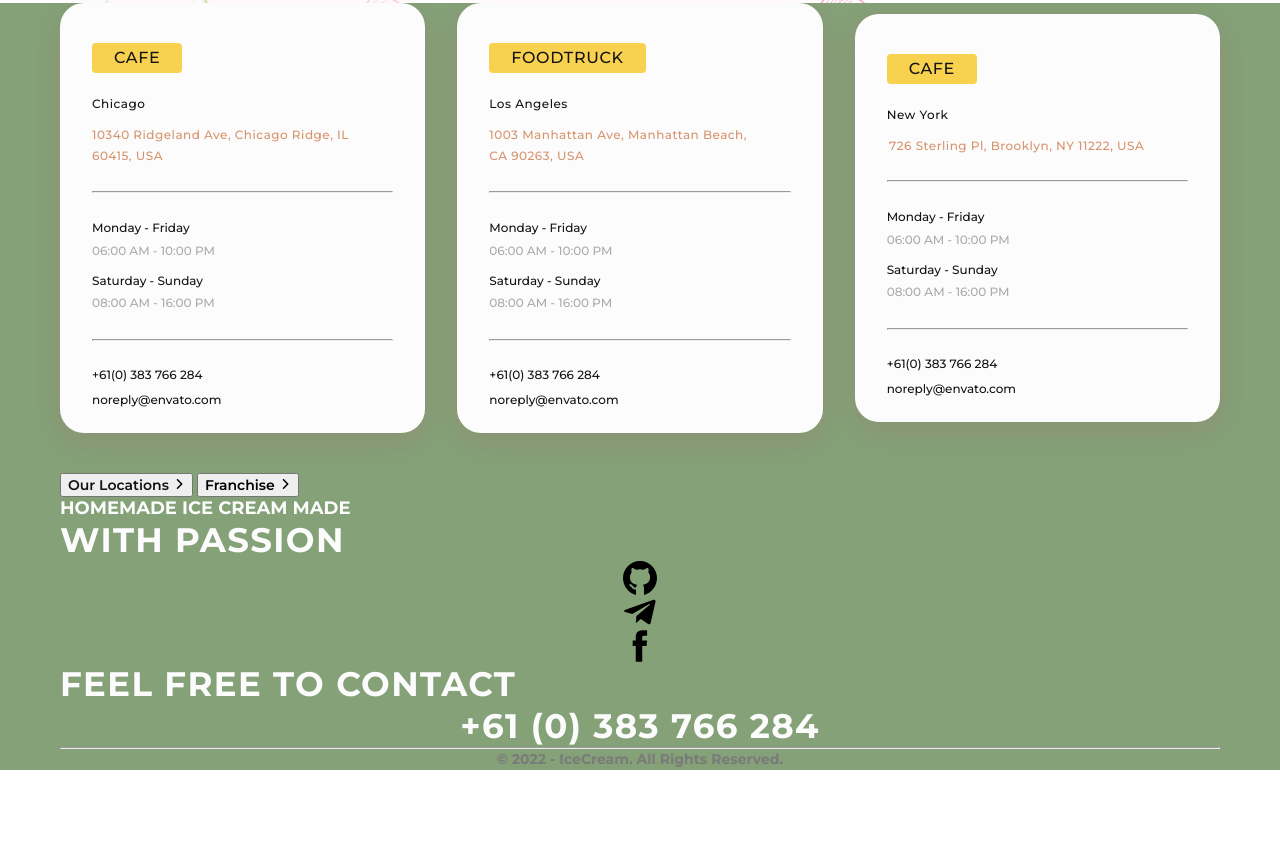
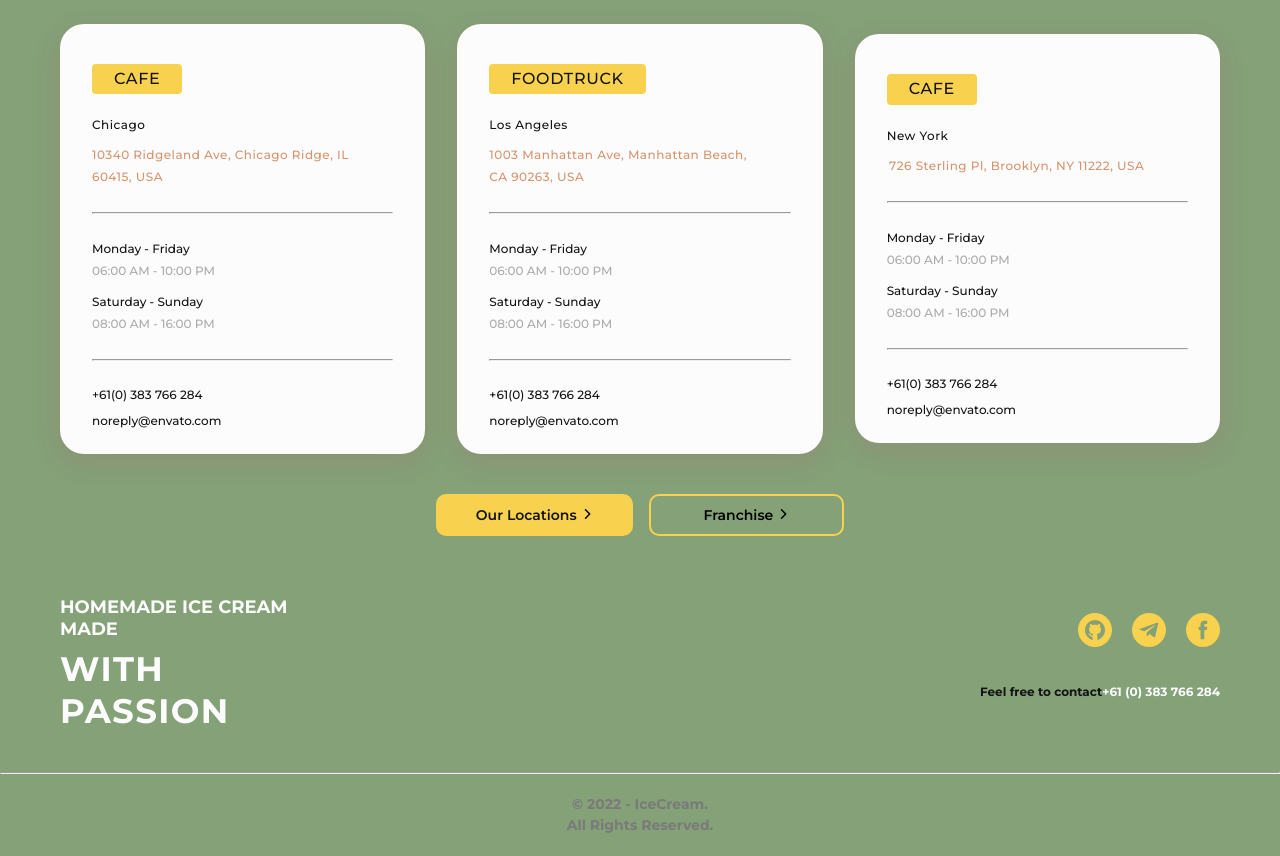
Before and after one commit to gapro666/ice-cream, a plain HTML site: page index.html in a window 1280 px wide. Shown: the part 3356-4212 px from the top of the page. Before the commit the page ends 4126 px from the top, so only its background shows below. Drawn offline with nearby package versions, Linux system fonts and the light colour scheme; a web font is replaced by a local one.

```diff
--- a/index.html
+++ b/index.html
@@ -222,7 +222,11 @@
         </div>
       </section>
       <section class="reviews">
-        <div class="splide container" id="reviews-splide" aria-label="Splide Basic HTML Example">
+        <div
+          class="splide container"
+          id="reviews-splide"
+          aria-label="Splide Basic HTML Example"
+        >
           <div class="splide__track">
             <ul class="reviews-list splide__list">
               <li class="reviews-item splide__slide">
@@ -255,8 +259,8 @@
                   class="reviews-img-user"
                 />
                 <p class="reviews-text">
-                Every day we come to you with friends after classes in college.
-                We love your ice cream and casual atmosphere!
+                  Every day we come to you with friends after classes in
+                  college. We love your ice cream and casual atmosphere!
                 </p>
                 <h3 class="reviews-title">Bryan, New-York</h3>
               </li>
@@ -373,6 +377,7 @@
               >
             </li>
           </ul>
+          <div class="location-div">
             <button type="button" class="location-btn">
               Our Locations
               <svg width="12" height="12">
@@ -386,42 +391,48 @@
               </svg>
             </button>
           </div>
+        </div>
       </section>
     </main>
     <footer class="footer">
-      <div class="container">
+      <div class="container footer-div-wrap">
+        <div class="footer-wrap">
           <h3 class="footer-subtilte">homemade ice cream made</h3>
           <h2 class="footer-tilte">with passion</h2>
+        </div>
+        <div class="footer-wrap">
           <ul class="footer-list">
             <li class="footer-item">
               <a href="">
-              <svg width="34" height="34" class="footer-icon">
+                <svg width="20" height="20" class="footer-icon">
                   <use href="img/symbol-defs.svg#github"></use>
                 </svg>
               </a>
             </li>
             <li class="footer-item">
               <a href="">
-              <svg width="34" height="34" class="footer-icon">
+                <svg width="20" height="20" class="footer-icon">
                   <use href="img/symbol-defs.svg#telegram"></use>
                 </svg>
               </a>
             </li>
             <li class="footer-item">
               <a href="">
-              <svg width="34" height="34" class="footer-icon">
+                <svg width="20" height="20" class="footer-icon">
                   <use href="img/symbol-defs.svg#facebook"></use>
                 </svg>
               </a>
             </li>
           </ul>
           <p class="footer-text">
-          Feel free to contact<a href="tel:+610383766284"
-            >+61 (0) 383 766 284</a
-          >
-
-
+            Feel free to contact<a
+              class="footer-contact"
+              href="tel:+610383766284"
+              >+61 (0) 383 766 284</a>
           </p>
+        </div>
+      </div>
+      <div class="footer-div">
         <hr class="footer-line" />
         <p class="footer-lext">© 2022 - IceCream. All Rights Reserved.</p>
       </div>
--- a/sass/base/_reset.scss
+++ b/sass/base/_reset.scss
@@ -10,7 +10,8 @@ h2,
 h3,
 h4,
 h5,
-h6 {
+h6,
+section {
   margin: 0;
   padding: 0
 }
--- a/sass/layout/_footer.scss
+++ b/sass/layout/_footer.scss
@@ -1,58 +1,100 @@
 .footer {
-background-color: #84A178;
+  background-color: #84a178;
+  padding-top: 1095px;
   .footer-subtilte {
-color: #FCFCFC;
-font-family: Montserrat;
+    color: #fcfcfc;
     font-size: 18px;
-font-style: normal;
     font-weight: 700;
-line-height: normal;
     text-transform: uppercase;
+    padding-bottom: 16px;
+    width: 240px;
   }
   .footer-tilte {
-color: #FCFCFC;
-font-family: Montserrat;
+    color: #fcfcfc;
     font-size: 34px;
-font-style: normal;
     font-weight: 700;
-line-height: normal;
     letter-spacing: 1.36px;
     text-transform: uppercase;
+    padding-bottom: 60px;
+    width: 200px;
   }
   .footer-list {
+    display: flex;
+    justify-content: flex-end;
+    column-gap: 20px;
+    padding-bottom: 20px;
   }
   .footer-item {
+    border-radius: 50%;
+    height: 34px;
+    width: 34px;
+    background-color: #f8d24e;
+    display: flex;
+    justify-content: center;
+    align-items: center;
   }
   .footer-icon {
+    fill: #84a178;
   }
   .footer-text {
-color: #FCFCFC;
-font-family: Montserrat;
-font-size: 34px;
-font-style: normal;
+    color: #131313;
+    text-align: right;
+    font-size: 12px;
     font-weight: 700;
-line-height: normal;
-letter-spacing: 1.36px;
-text-transform: uppercase;
+    line-height: 186%; /* 22.32px */
+  }
+  .footer-contact {
+    color: #fcfcfc;
+    font-size: 12px;
+    font-weight: 700;
+    line-height: 186%;
+    display: inline-block;
   }
   .footer-line {
+    stroke-width: 1px;
+    stroke: #e1e1e1;
+    margin-bottom: 20px;
   }
   .footer-lext {
-color: #7A7A7A;
+    color: #7a7a7a;
     text-align: center;
-font-family: Montserrat;
     font-size: 14px;
-font-style: normal;
     font-weight: 700;
     line-height: 152%;
+    width: 150px;
+    margin: 0 auto;
+  }
+  .footer-div-wrap {
+    display: flex;
+    flex-direction: column;
+  }
+  .footer-div {
+    padding-top: 40px;
+    padding-bottom: 20px;
   }
   @media screen and (min-width: 480px) {
-
   }
   @media screen and (min-width: 768px) {
-
+    padding-top: 360px;
+    .footer-subtilte {
+padding-bottom: 8px;
+    }
+    .footer-tilte {
+      padding-bottom: 0;
+    }
+    .footer-list {
+      padding-bottom: 34px;
+    }
+    .footer-text {
+margin-bottom: 28px;
+    }
+    .footer-div-wrap {
+      align-items: flex-end;
+      flex-direction: row;
+      justify-content: space-between;
+    }
   }
   @media screen and (min-width: 1200px) {
-
+    padding-top: 635px;
   }
 }
--- a/sass/layout/_location.scss
+++ b/sass/layout/_location.scss
@@ -1,5 +1,7 @@
 .location {
-  background: #84A178;
+  padding-bottom: 60px;
+  margin-bottom: -1095px;
+  position: relative;
   .location-list {
     margin-top: -353px;
     display: flex;
@@ -78,24 +80,41 @@
     line-height: 160%; /* 19.2px */
     display: block;
   }
+  .location-div{
+    display: flex;
+    flex-direction: column;
+    align-items: center;
+    row-gap: 16px;
+  }
   .location-btn {
     color: #131313;
     font-size: 14px;
     font-weight: 600;
     line-height: 18px; /* 128.571% */
+    border-radius: 10px;
+    background-color: #F8D24E;
+    border: 0;
+    padding: 12px 40px;
   }
   .location-btn-two {
     color: #000;
     font-size: 14px;
     font-weight: 600;
     line-height: 18px; /* 128.571% */
+    border-radius: 10px;
+    border: 2px solid #F8D24E;
+    padding: 10px 53px;
+    background-color: rgba(0, 0, 0, 0);
   }
   @media screen and (min-width: 480px) {
   }
   @media screen and (min-width: 768px) {
+    margin-bottom: -360px;
     .location-list {
       flex-direction: row;
       column-gap: 16px;
+      justify-content: center;
+      margin-top: -300px;
     }
     .location-item {
       margin-bottom: 40px;
@@ -109,10 +128,17 @@ width: 150px;
       line-height: 140%; /* 22.4px */
       letter-spacing: 0.64px;
     }
+    .location-div{
+      justify-content: center;
+      flex-direction: row;
+column-gap: 16px;
+    }
   }
   @media screen and (min-width: 1200px) {
+    margin-bottom: -635px;
     .location-list {
       column-gap: 32px;
+      margin-top: -128px;
     }
     .location-item {
       margin-bottom: 40px;
--- a/sass/layout/_reviews.scss
+++ b/sass/layout/_reviews.scss
@@ -68,23 +68,33 @@
   }
   @media screen and (min-width: 768px) {
     background-image: linear-gradient(#84a178 144px, #84a17800 0%),url(../img/desktop/Frame\ 403.png);
+    padding-bottom: 380px;
     .reviews-img {
       width: 704px;
     }
     .reviews-text {
       width: 705px;
+      font-weight: 500;
+line-height: 186%; /* 26.04px */
+letter-spacing: 0.56px;
     }
     .reviews-title {
       margin-bottom: 32px;
+      font-size: 16px;
+line-height: 186%; /* 29.76px */
     }
   }
   @media screen and (min-width: 1200px) {
     background-image: linear-gradient(#84a178 98px, #84a17800 0%),url(../img/desktop/Frame\ 403.png);
+    padding-bottom: 228px;
     .reviews-img {
       width: 1013px;
     }
     .reviews-text {
       width: 968px;
+font-size: 16px;
+line-height: 186%; /* 29.76px */
+letter-spacing: 0.64px;
     }
   }
 }
```
Also changed, not shown: css/main.css, css/main.min.css, 2 other files. Lines whose indentation alone changed are shown as unchanged.
